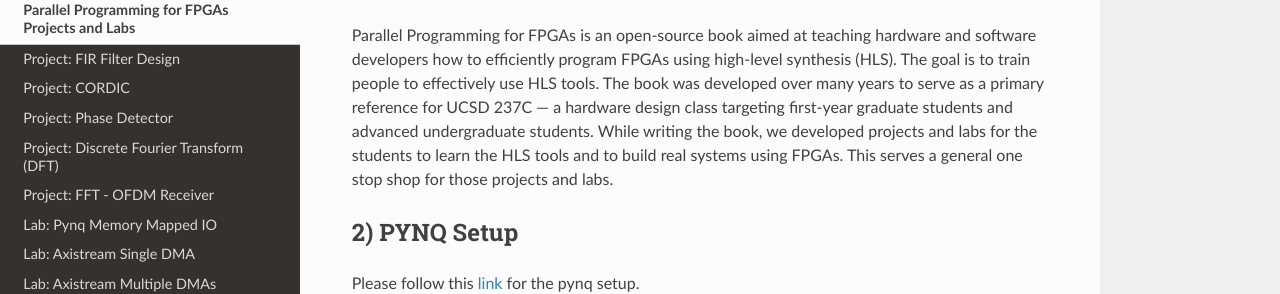
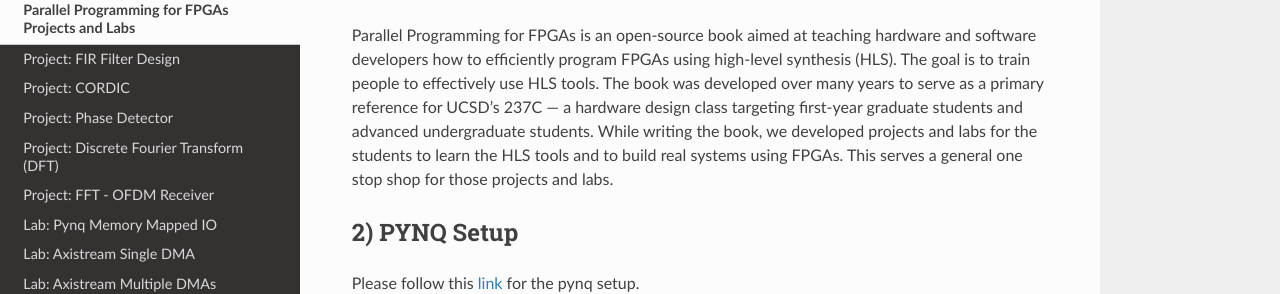
Before and after one commit to KastnerRG/Read_the_docs, a Sphinx documentation site: the page built from docs/index.rst, in a window 1280 px wide. Shown: the part 136-430 px from the top of the page. Built offline with Sphinx 7.4.7 and the Read the Docs theme 2.0.0, drawn with Linux system fonts in a browser that asks for light colours.

Commit message:
minor change

```diff
--- a/docs/index.rst
+++ b/docs/index.rst
@@ -6,7 +6,7 @@
 Parallel Programming for FPGAs Projects and Labs
 ===================================================
 
-Parallel Programming for FPGAs is an open-source book aimed at teaching hardware and software developers how to efficiently program FPGAs using high-level synthesis (HLS). The goal is to train people to effectively use HLS tools. The book was developed over many years to serve as a primary reference for UCSD 237C — a hardware design class targeting first-year graduate students and advanced undergraduate students. While writing the book, we developed projects and labs for the students to learn the HLS tools and to build real systems using FPGAs. This serves a general one stop shop for those projects and labs.
+Parallel Programming for FPGAs is an open-source book aimed at teaching hardware and software developers how to efficiently program FPGAs using high-level synthesis (HLS). The goal is to train people to effectively use HLS tools. The book was developed over many years to serve as a primary reference for UCSD's 237C — a hardware design class targeting first-year graduate students and advanced undergraduate students. While writing the book, we developed projects and labs for the students to learn the HLS tools and to build real systems using FPGAs. This serves a general one stop shop for those projects and labs.
 
 2) PYNQ Setup
 --------------
```
